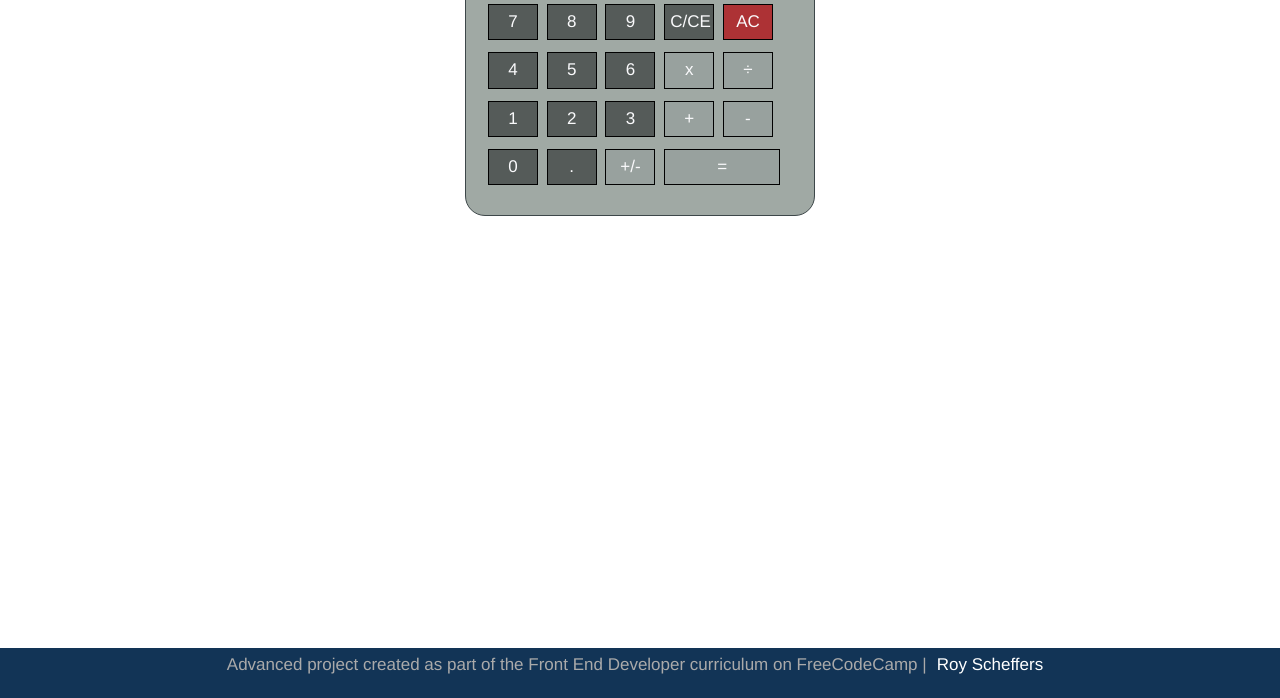
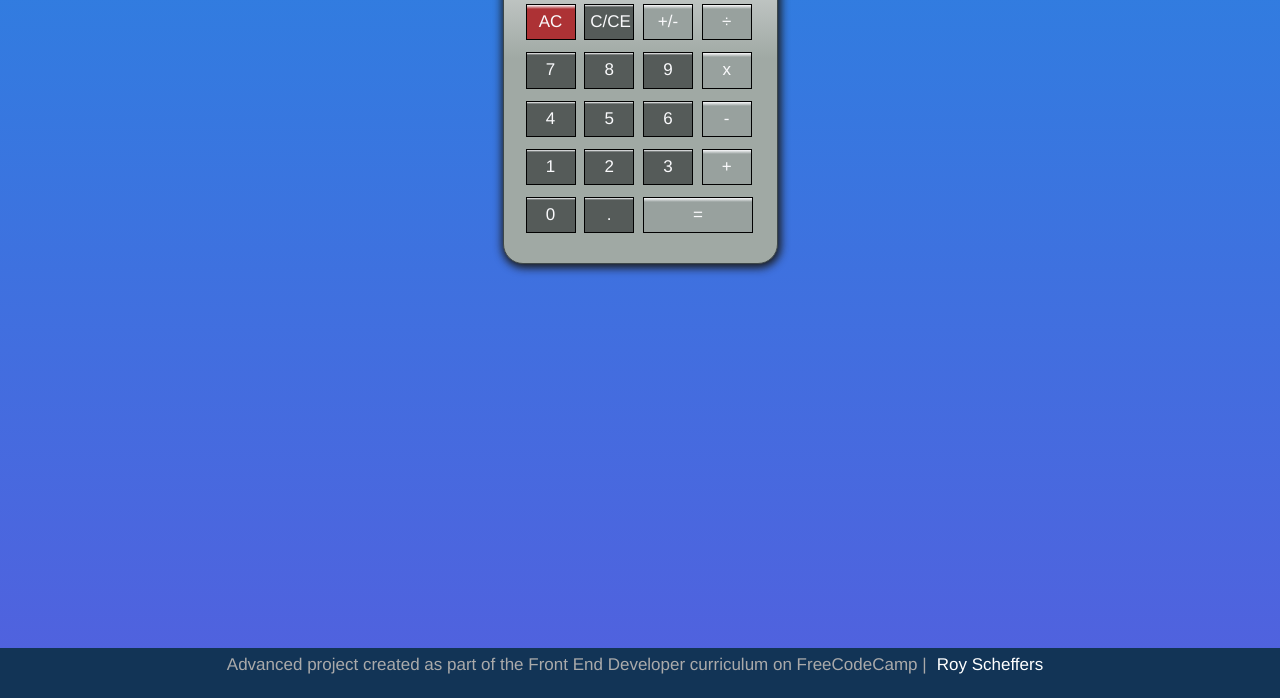
Before and after one commit to benpope82/calculator-html-css-js, a plain HTML site: page index.html in a window 1280 px wide. Shown: the part 102-800 px from the top of the page. Drawn offline with nearby package versions, Linux system fonts and the light colour scheme.

Commit message:
Finish main styling

```diff
--- a/index.html
+++ b/index.html
@@ -23,29 +23,30 @@
 				<span class="solar"></span>
 				<div class="display">255.45</div>
 
+				<span class="button clear">AC</span>
+				<span class="button">C/CE</span>
+				<span class="button operator">+/-</span>
+				<span class="button operator">&divide;</span>
+
 				<span class="button">7</span>
 				<span class="button">8</span>
 				<span class="button">9</span>
-				<span class="button">C/CE</span>
-				<span class="button clear">AC</span>
+				<span class="button operator">x</span>
 
 				<span class="button">4</span>
 				<span class="button">5</span>
 				<span class="button">6</span>
-				<span class="button operator">x</span>
-				<span class="button operator">&divide;</span>
+				<span class="button operator">-</span>
 
 				<span class="button">1</span>
 				<span class="button">2</span>
 				<span class="button">3</span>
 				<span class="button operator">+</span>
-				<span class="button operator">-</span>
+
 
 				<span class="button">0</span>
 				<span class="button">.</span>
-				<span class="button operator">+/-</span>
-
-				<span class="button operator large">=</span>
+				<span class="button operator two-columns">=</span>
 
 			</div>
 		</div>
--- a/style.css
+++ b/style.css
@@ -54,17 +54,31 @@ footer a:hover{
 
 body{
   font-size: 17px;
+  background-color: #5260de;
+  background-image:
+    linear-gradient(
+      #2d80e0, #5260de
+      );
 }
 
 .calculator{
-  width: 350px;
+  width: 275px;
   margin: 0 auto;
   margin-top: 10px;
   padding: 20px;
-  background-color: #a0a9a4;
-  /* try gradient from: #eaebed to: #a0a9a4*/
+  background-color: #a0a9a4; /* fall-back for older browsers */
+  /* Wen supported gradient top to bottom, #eaebed > #a0a9a4*/
+  background-image:
+    linear-gradient(
+      #eaebed, #a0a9a4 150px
+    );
   border: 1px solid #3d4749;
   border-radius: 20px;
+
+  -webkit-box-shadow: 1px 2px 8px 2px rgba(28,28,28,1);
+  -moz-box-shadow: 1px 2px 8px 2px rgba(28,28,28,1);
+  box-shadow: 1px 2px 8px 2px rgba(28,28,28,1);
+
 }
 .display{
   font-size: 2em;
@@ -88,6 +102,10 @@ body{
   border: 1px solid #010101;
   color: #fafafc;
   background-color: #555b59;
+  background-image:
+    linear-gradient(
+      #fafafc, #555b59 2px
+    );
 }
 
 .button:hover,
@@ -95,14 +113,23 @@ body{
   cursor: pointer;
 }
 
-.large{
-  width: 116px;
+.two-columns{
+  width: 110px;
 }
 
 .operator {
   background-color: #98a19e;
+  background-image: none;
+  background-image:
+    linear-gradient(
+      #fafafc, #98a19e 4px
+    );
 }
 
 .clear {
   background-color: #ad3235;
+  background-image:
+    linear-gradient(
+      #fafafc, #ad3235 4px
+    );
 }
```
